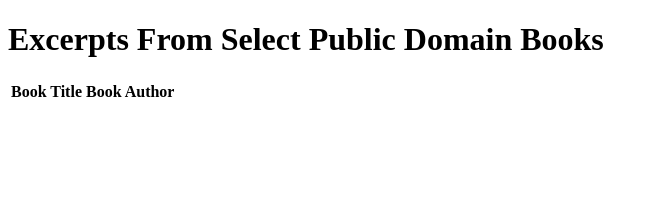
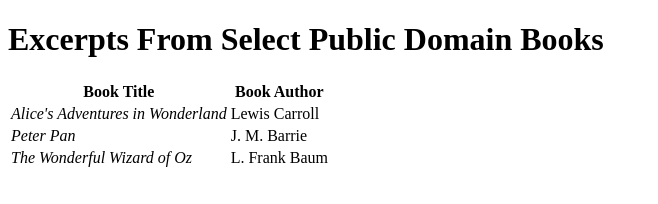
Before and after one commit to huddin/ITMD-Lab3, a plain HTML site: page index.html in a window 1280 px wide. Shown: the whole page, without its empty margins (0-658 px from the left). Drawn offline with Linux system fonts and the light colour scheme.

Commit message:
table values added

```diff
--- a/index.html
+++ b/index.html
@@ -15,16 +15,16 @@
       <th>Book Author</th>
     </tr>
     <tr>
-      <td><i></i></td>
-      <td></td>
+      <td><i>Alice's Adventures in Wonderland </i></td>
+      <td>Lewis Carroll</td>
     </tr>
     <tr>
-      <td><i></i></td>
-      <td></td>
+      <td><i>Peter Pan</i></td>
+      <td>J. M. Barrie</td>
     </tr>
     <tr>
-      <td><i></i></td>
-      <td></td>
+      <td><i>The Wonderful Wizard of Oz</i></td>
+      <td>L. Frank Baum</td>
     </tr>
   </table>
 </body>
```
